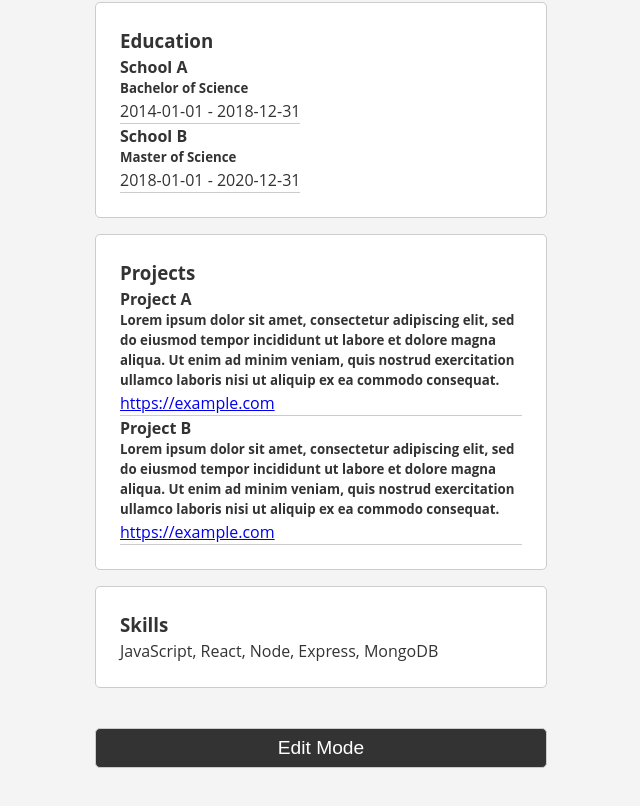
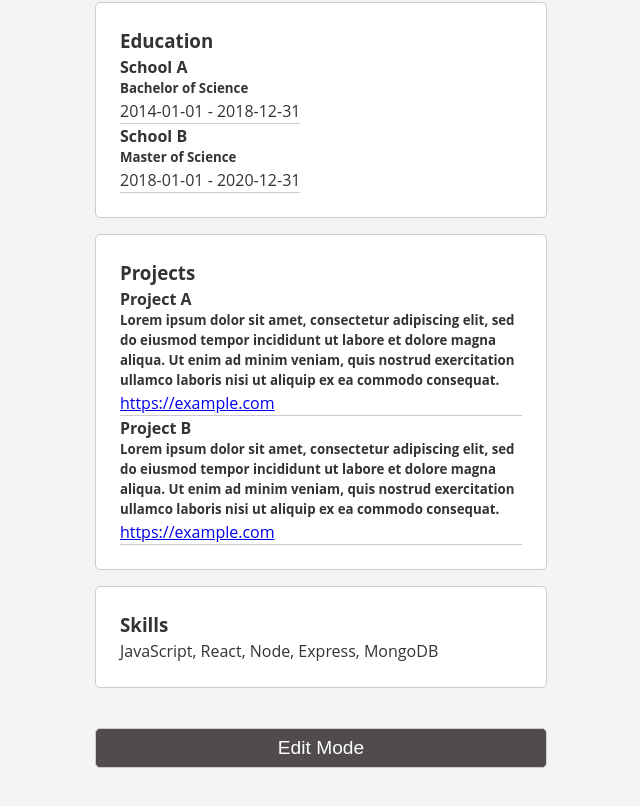
Before and after one commit to r0hitm/cv-app, a React (Create React App) app: page / in a window 1280 px wide. Shown: the part 796-1602 px from the top of the page, without its empty margins (319-959 px from the left). Built offline with nearby package versions, Linux system fonts and the light colour scheme.

Commit message:
changed color of edit toggle

```diff
--- a/src/App.css
+++ b/src/App.css
@@ -85,7 +85,7 @@ button.toggleEdit {
     font-size: 1.2rem;
     border: 1px solid #ccc;
     border-radius: 5px;
-    background: #333;
+    background: #504c4c;
     color: #fff;
     cursor: pointer;
 }
```
